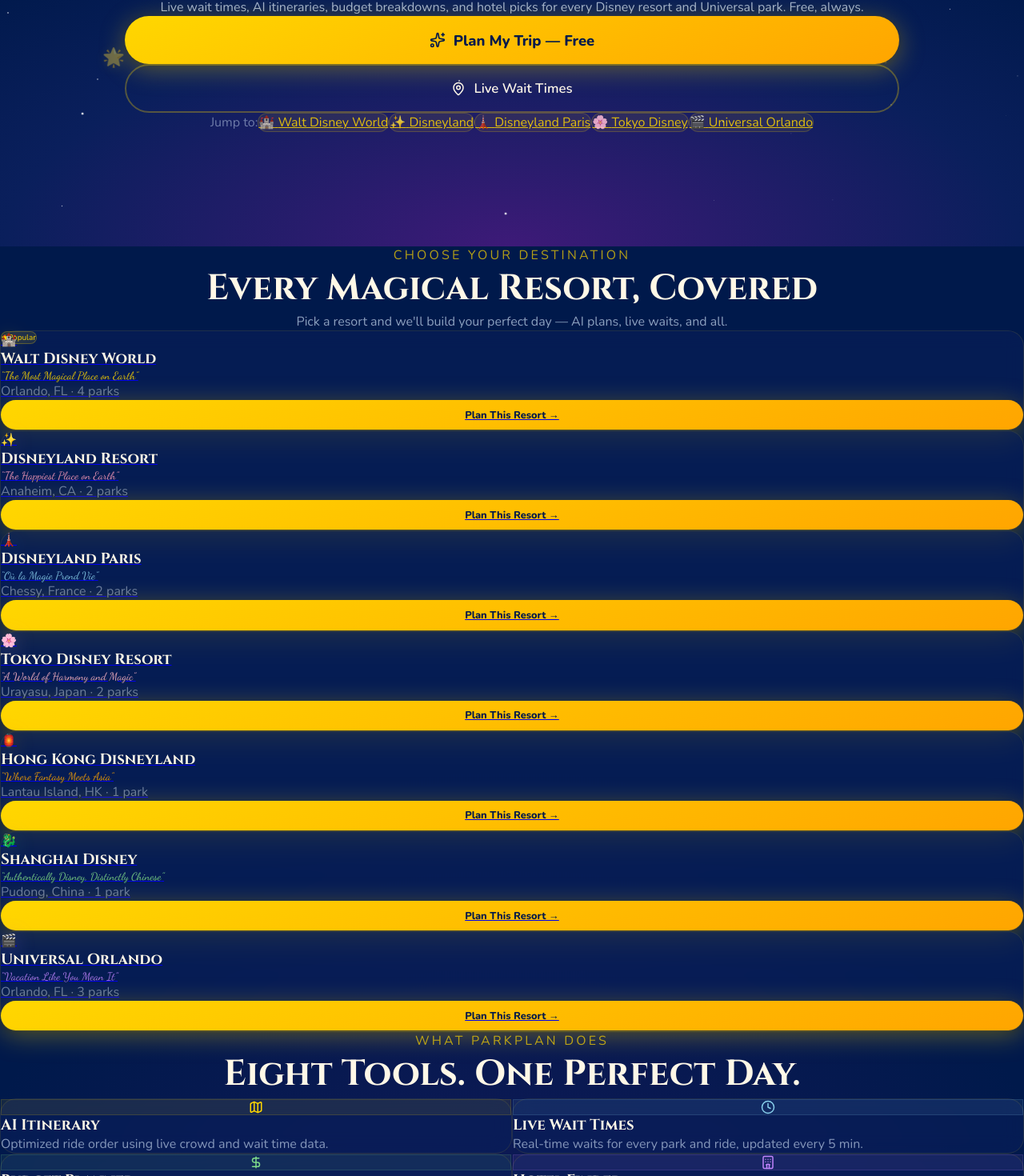
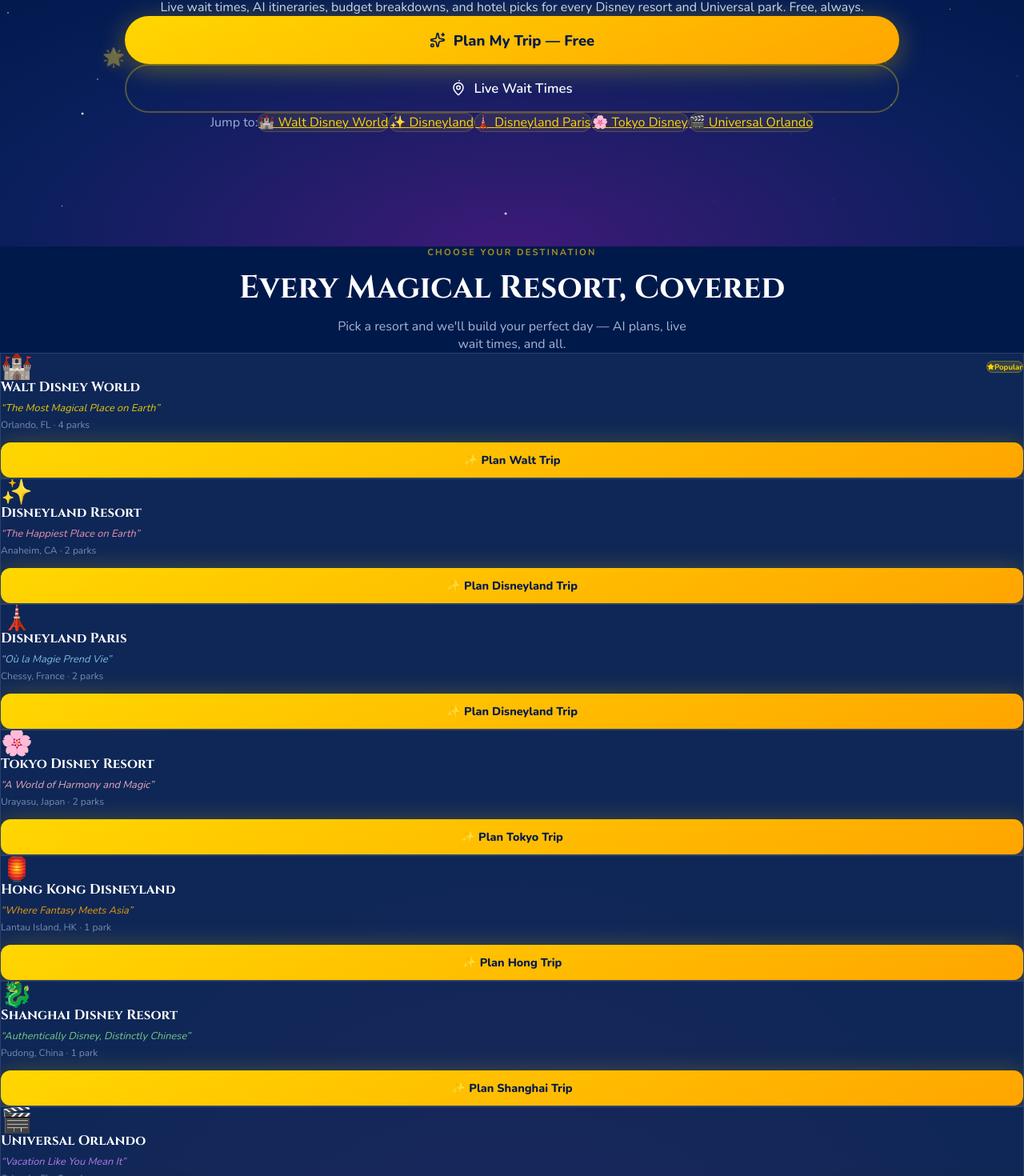
Before and after one commit to derekhuit-afk/parkplan-ai, a Next.js app: page / in a window 1280 px wide. Shown: the part 492-1962 px from the top of the page at 80% size. Built offline with nearby package versions, Linux system fonts and the light colour scheme.

Commit message:
fix: high contrast text throughout — white headings, bright body text, readable resort cards, taglines in Nunito not script

```diff
--- a/app/globals.css
+++ b/app/globals.css
@@ -21,7 +21,7 @@ html { scroll-behavior: smooth; }
 body {
   background: #00194B;
   background-image: radial-gradient(ellipse 100% 70% at 50% 100%, rgba(61,26,120,0.45) 0%, transparent 65%);
-  color: #FFF8E7;
+  color: #FFFFFF;
   font-family: var(--font-nunito);
   overflow-x: hidden;
 }
@@ -76,7 +76,7 @@ body {
   justify-content: center;
   gap: 10px;
   background: transparent;
-  color: #FFF8E7;
+  color: #FFFFFF;
   font-family: var(--font-nunito);
   font-weight: 600;
   border-radius: 9999px;
@@ -93,15 +93,15 @@ body {
 
 /* Clean card */
 .card {
-  background: rgba(10,31,92,0.55);
-  border: 1px solid rgba(255,215,0,0.1);
+  background: rgba(255,255,255,0.07);
+  border: 1px solid rgba(255,255,255,0.13);
   border-radius: 20px;
   backdrop-filter: blur(12px);
   transition: all 0.25s ease;
 }
 .card:hover {
-  border-color: rgba(255,215,0,0.28);
-  background: rgba(18,41,110,0.65);
+  border-color: rgba(255,215,0,0.35);
+  background: rgba(255,255,255,0.1);
   transform: translateY(-3px);
   box-shadow: 0 16px 48px rgba(0,0,0,0.35), 0 0 24px rgba(255,215,0,0.06);
 }
--- a/components/FeaturesSection.tsx
+++ b/components/FeaturesSection.tsx
@@ -23,7 +23,7 @@ export default function FeaturesSection() {
             What ParkPlan Does
           </p>
           <h2 className="font-display font-700"
-            style={{ fontSize: "clamp(1.8rem, 4vw, 2.8rem)", color: "#FFF8E7", fontFamily: "var(--font-cinzel)" }}>
+            style={{ fontSize: "clamp(1.8rem, 4vw, 2.8rem)", color: "#FFFFFF", fontFamily: "var(--font-cinzel)" }}>
             Eight Tools. One Perfect Day.
           </h2>
         </div>
@@ -38,11 +38,11 @@ export default function FeaturesSection() {
                   <Icon size={18} style={{ color: f.color }} />
                 </div>
                 <h3 className="font-display font-700 text-sm mb-1.5"
-                  style={{ color: "#FFF8E7", fontFamily: "var(--font-cinzel)" }}>
+                  style={{ color: "#FFFFFF", fontFamily: "var(--font-cinzel)" }}>
                   {f.title}
                 </h3>
                 <p className="font-body text-xs leading-relaxed"
-                  style={{ color: "rgba(200,216,240,0.65)", fontFamily: "var(--font-nunito)" }}>
+                  style={{ color: "rgba(220,235,255,0.85)", fontFamily: "var(--font-nunito)" }}>
                   {f.desc}
                 </p>
               </div>
--- a/components/Footer.tsx
+++ b/components/Footer.tsx
@@ -25,7 +25,7 @@ export default function Footer() {
             ].map(({ label, href }) => (
               <Link key={label} href={href}
                 className="font-body text-sm transition-colors hover:opacity-100"
-                style={{ color: "rgba(200,216,240,0.5)", fontFamily: "var(--font-nunito)" }}>
+                style={{ color: "rgba(220,235,255,0.65)", fontFamily: "var(--font-nunito)" }}>
                 {label}
               </Link>
             ))}
@@ -35,10 +35,10 @@ export default function Footer() {
         <div className="gold-divider mb-6" />
 
         <div className="flex flex-col sm:flex-row items-center justify-between gap-2">
-          <p className="font-body text-xs" style={{ color: "rgba(200,216,240,0.3)", fontFamily: "var(--font-nunito)" }}>
+          <p className="font-body text-xs" style={{ color: "rgba(220,235,255,0.45)", fontFamily: "var(--font-nunito)" }}>
             © {new Date().getFullYear()} ParkPlan.ai · Not affiliated with Disney or Universal
           </p>
-          <p className="font-body text-xs" style={{ color: "rgba(200,216,240,0.3)", fontFamily: "var(--font-nunito)" }}>
+          <p className="font-body text-xs" style={{ color: "rgba(220,235,255,0.45)", fontFamily: "var(--font-nunito)" }}>
             Free forever · Built for park families ✨
           </p>
         </div>
--- a/components/HeroSection.tsx
+++ b/components/HeroSection.tsx
@@ -69,7 +69,7 @@ export default function HeroSection() {
 
         {/* Small label */}
         <p className="anim-appear delay-100 font-body text-xs font-600 uppercase tracking-[0.2em] mb-6"
-          style={{ color: "rgba(255,215,0,0.75)", fontFamily: "var(--font-nunito)" }}>
+          style={{ color: "rgba(255,215,0,0.9)", fontFamily: "var(--font-nunito)" }}>
           ✦ AI-Powered Theme Park Planning ✦
         </p>
 
@@ -88,7 +88,7 @@ export default function HeroSection() {
 
         {/* Single focused subhead */}
         <p className="anim-rise delay-400 font-body text-lg max-w-xl mx-auto mb-12 leading-relaxed"
-          style={{ color: "rgba(200,216,240,0.8)", fontFamily: "var(--font-nunito)" }}>
+          style={{ color: "rgba(220,235,255,0.9)", fontFamily: "var(--font-nunito)" }}>
           Live wait times, AI itineraries, budget breakdowns, and hotel picks
           for every Disney resort and Universal park. Free, always.
         </p>
@@ -111,7 +111,7 @@ export default function HeroSection() {
 
         {/* Resort quick-select — simple pills */}
         <div className="anim-appear delay-700 flex flex-wrap items-center justify-center gap-2 mb-4">
-          <span className="font-body text-xs" style={{ color: "rgba(200,216,240,0.5)", fontFamily: "var(--font-nunito)" }}>
+          <span className="font-body text-xs" style={{ color: "rgba(220,235,255,0.7)", fontFamily: "var(--font-nunito)" }}>
             Jump to:
           </span>
           {RESORTS.map((r) => (
@@ -120,7 +120,7 @@ export default function HeroSection() {
               style={{
                 background: "rgba(255,215,0,0.08)",
                 border: "1px solid rgba(255,215,0,0.2)",
-                color: "rgba(255,215,0,0.85)",
+                color: "#FFD700",
                 fontFamily: "var(--font-nunito)",
               }}>
               {r.emoji} {r.label}
--- a/components/HowItWorks.tsx
+++ b/components/HowItWorks.tsx
@@ -18,7 +18,7 @@ export default function HowItWorks() {
           How It Works
         </p>
         <h2 className="font-display font-700 mb-14"
-          style={{ fontSize: "clamp(1.8rem, 4vw, 2.8rem)", color: "#FFF8E7", fontFamily: "var(--font-cinzel)" }}>
+          style={{ fontSize: "clamp(1.8rem, 4vw, 2.8rem)", color: "#FFFFFF", fontFamily: "var(--font-cinzel)" }}>
           Three Steps to <span className="text-script">Your Perfect Day</span>
         </h2>
 
@@ -40,10 +40,10 @@ export default function HowItWorks() {
                 {s.emoji}
               </div>
               <h3 className="font-display font-700 text-base mb-2"
-                style={{ color: "#FFF8E7", fontFamily: "var(--font-cinzel)" }}>
+                style={{ color: "#FFFFFF", fontFamily: "var(--font-cinzel)" }}>
                 {s.title}
               </h3>
-              <p className="font-body text-sm" style={{ color: "rgba(200,216,240,0.65)", fontFamily: "var(--font-nunito)" }}>
+              <p className="font-body text-sm" style={{ color: "rgba(220,235,255,0.85)", fontFamily: "var(--font-nunito)" }}>
                 {s.desc}
               </p>
             </div>
--- a/components/NavBar.tsx
+++ b/components/NavBar.tsx
@@ -27,7 +27,7 @@ export default function NavBar() {
           <Link href="/" className="flex items-center gap-2.5 group">
             <span className="text-2xl" style={{ filter: "drop-shadow(0 0 6px rgba(255,215,0,0.5))" }}>🏰</span>
             <span style={{ fontFamily: "var(--font-cinzel)", fontSize: "1.15rem", fontWeight: 700, color: "#FFD700", letterSpacing: "0.04em" }}>
-              ParkPlan<span style={{ color: "rgba(200,216,240,0.5)", fontWeight: 400 }}>.ai</span>
+              ParkPlan<span style={{ color: "rgba(220,235,255,0.65)", fontWeight: 400 }}>.ai</span>
             </span>
           </Link>
 
@@ -40,7 +40,7 @@ export default function NavBar() {
             ].map(({ label, href }) => (
               <a key={label} href={href}
                 className="font-body text-sm font-500 transition-colors duration-200 hover:opacity-100"
-                style={{ color: "rgba(200,216,240,0.7)", fontFamily: "var(--font-nunito)" }}>
+                style={{ color: "rgba(220,235,255,0.85)", fontFamily: "var(--font-nunito)" }}>
                 {label}
               </a>
             ))}
@@ -69,7 +69,7 @@ export default function NavBar() {
             { label: "My Trips",  href: "/trips" },
           ].map(({ label, href }) => (
             <a key={label} href={href} onClick={() => setOpen(false)}
-              className="text-base font-500" style={{ color: "rgba(200,216,240,0.85)", fontFamily: "var(--font-nunito)" }}>
+              className="text-base font-500" style={{ color: "rgba(220,235,255,0.92)", fontFamily: "var(--font-nunito)" }}>
               {label}
             </a>
           ))}
--- a/components/ResortCard.tsx
+++ b/components/ResortCard.tsx
@@ -1,6 +1,6 @@
 "use client";
 import Link from "next/link";
-import { ArrowRight, Star } from "lucide-react";
+import { Star } from "lucide-react";
 
 interface Resort {
   id: string; name: string; location: string; emoji: string;
@@ -8,84 +8,108 @@ interface Resort {
 }
 
 const RESORTS: Resort[] = [
-  { id: "wdw",               name: "Walt Disney World",    location: "Orlando, FL",       emoji: "🏰", tagline: "The Most Magical Place on Earth",        parks: 4, accentColor: "#FFD700", featured: true },
-  { id: "disneyland",        name: "Disneyland Resort",    location: "Anaheim, CA",       emoji: "✨", tagline: "The Happiest Place on Earth",             parks: 2, accentColor: "#FF9EBB" },
-  { id: "paris",             name: "Disneyland Paris",     location: "Chessy, France",    emoji: "🗼", tagline: "Où la Magie Prend Vie",                   parks: 2, accentColor: "#87CEEB" },
-  { id: "tokyo",             name: "Tokyo Disney Resort",  location: "Urayasu, Japan",    emoji: "🌸", tagline: "A World of Harmony and Magic",            parks: 2, accentColor: "#FFB7C5" },
-  { id: "hongkong",          name: "Hong Kong Disneyland", location: "Lantau Island, HK", emoji: "🏮", tagline: "Where Fantasy Meets Asia",                parks: 1, accentColor: "#FFA500" },
-  { id: "shanghai",          name: "Shanghai Disney",      location: "Pudong, China",     emoji: "🐉", tagline: "Authentically Disney, Distinctly Chinese", parks: 1, accentColor: "#7FDB8A" },
-  { id: "universal-orlando", name: "Universal Orlando",    location: "Orlando, FL",       emoji: "🎬", tagline: "Vacation Like You Mean It",               parks: 3, accentColor: "#C084FC" },
+  { id: "wdw",               name: "Walt Disney World",    location: "Orlando, FL",       emoji: "🏰", tagline: "The Most Magical Place on Earth",         parks: 4, accentColor: "#FFD700", featured: true },
+  { id: "disneyland",        name: "Disneyland Resort",    location: "Anaheim, CA",       emoji: "✨", tagline: "The Happiest Place on Earth",              parks: 2, accentColor: "#FF9EBB" },
+  { id: "paris",             name: "Disneyland Paris",     location: "Chessy, France",    emoji: "🗼", tagline: "Où la Magie Prend Vie",                    parks: 2, accentColor: "#87CEEB" },
+  { id: "tokyo",             name: "Tokyo Disney Resort",  location: "Urayasu, Japan",    emoji: "🌸", tagline: "A World of Harmony and Magic",             parks: 2, accentColor: "#FFB7C5" },
+  { id: "hongkong",          name: "Hong Kong Disneyland", location: "Lantau Island, HK", emoji: "🏮", tagline: "Where Fantasy Meets Asia",                 parks: 1, accentColor: "#FFA500" },
+  { id: "shanghai",          name: "Shanghai Disney Resort",location: "Pudong, China",    emoji: "🐉", tagline: "Authentically Disney, Distinctly Chinese",  parks: 1, accentColor: "#7FDB8A" },
+  { id: "universal-orlando", name: "Universal Orlando",    location: "Orlando, FL",       emoji: "🎬", tagline: "Vacation Like You Mean It",                parks: 3, accentColor: "#C084FC" },
 ];
 
 export default function ResortsSection() {
   return (
-    <section id="resorts" className="py-24 px-5 sm:px-8 relative">
+    <section id="resorts" className="py-20 px-4 sm:px-8">
       <div className="max-w-6xl mx-auto">
 
-        {/* Section header — simple */}
-        <div className="text-center mb-12">
-          <p className="font-body text-xs font-700 uppercase tracking-[0.2em] mb-3"
-            style={{ color: "rgba(255,215,0,0.7)", fontFamily: "var(--font-nunito)" }}>
+        {/* Header */}
+        <div className="text-center mb-10">
+          <p style={{ fontFamily: "var(--font-nunito)", fontSize: "0.7rem", fontWeight: 700, letterSpacing: "0.2em", textTransform: "uppercase", color: "rgba(255,215,0,0.65)", marginBottom: "10px" }}>
             Choose Your Destination
           </p>
-          <h2 className="font-display font-700 mb-3"
-            style={{ fontSize: "clamp(1.8rem, 4vw, 2.8rem)", color: "#FFF8E7", fontFamily: "var(--font-cinzel)" }}>
+          <h2 style={{ fontFamily: "var(--font-cinzel)", fontWeight: 700, fontSize: "clamp(1.6rem, 4vw, 2.5rem)", color: "#FFFFFF", marginBottom: "10px" }}>
             Every Magical Resort, Covered
           </h2>
-          <p className="font-body text-base max-w-md mx-auto"
-            style={{ color: "rgba(200,216,240,0.7)", fontFamily: "var(--font-nunito)" }}>
-            Pick a resort and we&apos;ll build your perfect day — AI plans, live waits, and all.
+          <p style={{ fontFamily: "var(--font-nunito)", fontSize: "1rem", color: "rgba(220,235,255,0.75)", maxWidth: "440px", margin: "0 auto" }}>
+            Pick a resort and we&apos;ll build your perfect day — AI plans, live wait times, and all.
           </p>
         </div>
 
-        {/* Resort grid */}
-        <div className="grid grid-cols-1 sm:grid-cols-2 lg:grid-cols-3 xl:grid-cols-4 gap-4 mb-10">
+        {/* Resort list — vertical on mobile, grid on desktop */}
+        <div className="grid grid-cols-1 sm:grid-cols-2 lg:grid-cols-3 gap-4">
           {RESORTS.map((resort) => (
-            <Link key={resort.id} href={`/resorts/${resort.id}`}
-              className="card group relative p-6 flex flex-col">
+            <div key={resort.id}
+              className="rounded-2xl overflow-hidden"
+              style={{
+                background: "rgba(255,255,255,0.06)",
+                border: "1px solid rgba(255,255,255,0.12)",
+              }}>
 
-              {/* Top color line */}
-              <div className="absolute top-0 left-8 right-8 h-px rounded-full"
-                style={{ background: `linear-gradient(90deg, transparent, ${resort.accentColor}70, transparent)` }} />
-
+              {/* Card body */}
+              <div className="p-5">
+                {/* Top row: emoji + featured badge */}
+                <div className="flex items-center justify-between mb-3">
+                  <span style={{ fontSize: "2rem", lineHeight: 1 }}>{resort.emoji}</span>
                   {resort.featured && (
-                <div className="absolute top-4 right-4 flex items-center gap-1 px-2.5 py-0.5 rounded-full text-[10px] font-body font-700"
-                  style={{ background: "rgba(255,215,0,0.1)", color: "#FFD700", border: "1px solid rgba(255,215,0,0.25)" }}>
-                  <Star size={8} fill="#FFD700" /> Popular
+                    <div className="flex items-center gap-1 px-2.5 py-0.5 rounded-full"
+                      style={{ background: "rgba(255,215,0,0.15)", border: "1px solid rgba(255,215,0,0.3)" }}>
+                      <Star size={9} fill="#FFD700" style={{ color: "#FFD700" }} />
+                      <span style={{ fontFamily: "var(--font-nunito)", fontSize: "0.6rem", fontWeight: 700, color: "#FFD700" }}>Popular</span>
                     </div>
                   )}
-
-              <div className="text-4xl mb-4 transition-transform duration-300 group-hover:scale-110 w-fit"
-                style={{ filter: `drop-shadow(0 4px 12px ${resort.accentColor}50)` }}>
-                {resort.emoji}
                 </div>
 
-              <h3 className="font-display font-700 text-base leading-snug mb-1"
-                style={{ color: "#FFF8E7", fontFamily: "var(--font-cinzel)" }}>
+                {/* Resort name — high contrast white */}
+                <h3 style={{
+                  fontFamily: "var(--font-cinzel)",
+                  fontWeight: 700,
+                  fontSize: "1.05rem",
+                  color: "#FFFFFF",
+                  marginBottom: "6px",
+                  lineHeight: 1.25,
+                }}>
                   {resort.name}
                 </h3>
 
-              <p className="text-script text-sm mb-3 leading-snug"
-                style={{ color: `${resort.accentColor}cc`, fontSize: "0.85rem" }}>
+                {/* Tagline — light not script, readable */}
+                <p style={{
+                  fontFamily: "var(--font-nunito)",
+                  fontSize: "0.8rem",
+                  fontStyle: "italic",
+                  color: resort.accentColor,
+                  marginBottom: "4px",
+                  opacity: 0.9,
+                }}>
                   &ldquo;{resort.tagline}&rdquo;
                 </p>
 
-              <p className="font-body text-xs mb-5" style={{ color: "rgba(200,216,240,0.5)", fontFamily: "var(--font-nunito)" }}>
+                {/* Location */}
+                <p style={{
+                  fontFamily: "var(--font-nunito)",
+                  fontSize: "0.75rem",
+                  color: "rgba(200,220,255,0.55)",
+                  marginBottom: "14px",
+                }}>
                   {resort.location} · {resort.parks} {resort.parks === 1 ? "park" : "parks"}
                 </p>
 
-              {/* Plan CTA inline */}
+                {/* Plan button — full width, prominent */}
                 <Link href={`/plan?resort=${resort.id}`}
-                className="mt-auto btn-primary text-xs py-2.5 px-4 w-full justify-center font-700"
-                onClick={(e) => e.stopPropagation()}
-                style={{ fontSize: "0.8rem", padding: "0.6rem 1rem" }}>
-                Plan This Resort →
+                  className="btn-primary block text-center w-full"
+                  style={{
+                    padding: "0.75rem 1rem",
+                    fontSize: "0.9rem",
+                    fontWeight: 800,
+                    borderRadius: "12px",
+                  }}>
+                  ✨ Plan {resort.name.split(" ")[0]} Trip
                 </Link>
-            </Link>
+              </div>
+            </div>
           ))}
         </div>
 
-        <div className="gold-divider" />
+        <div className="gold-divider mt-14" />
       </div>
     </section>
   );
```
Also changed, not shown: app/plan/page.tsx (+11 -11 lines). Lines whose indentation alone changed are shown as unchanged.
